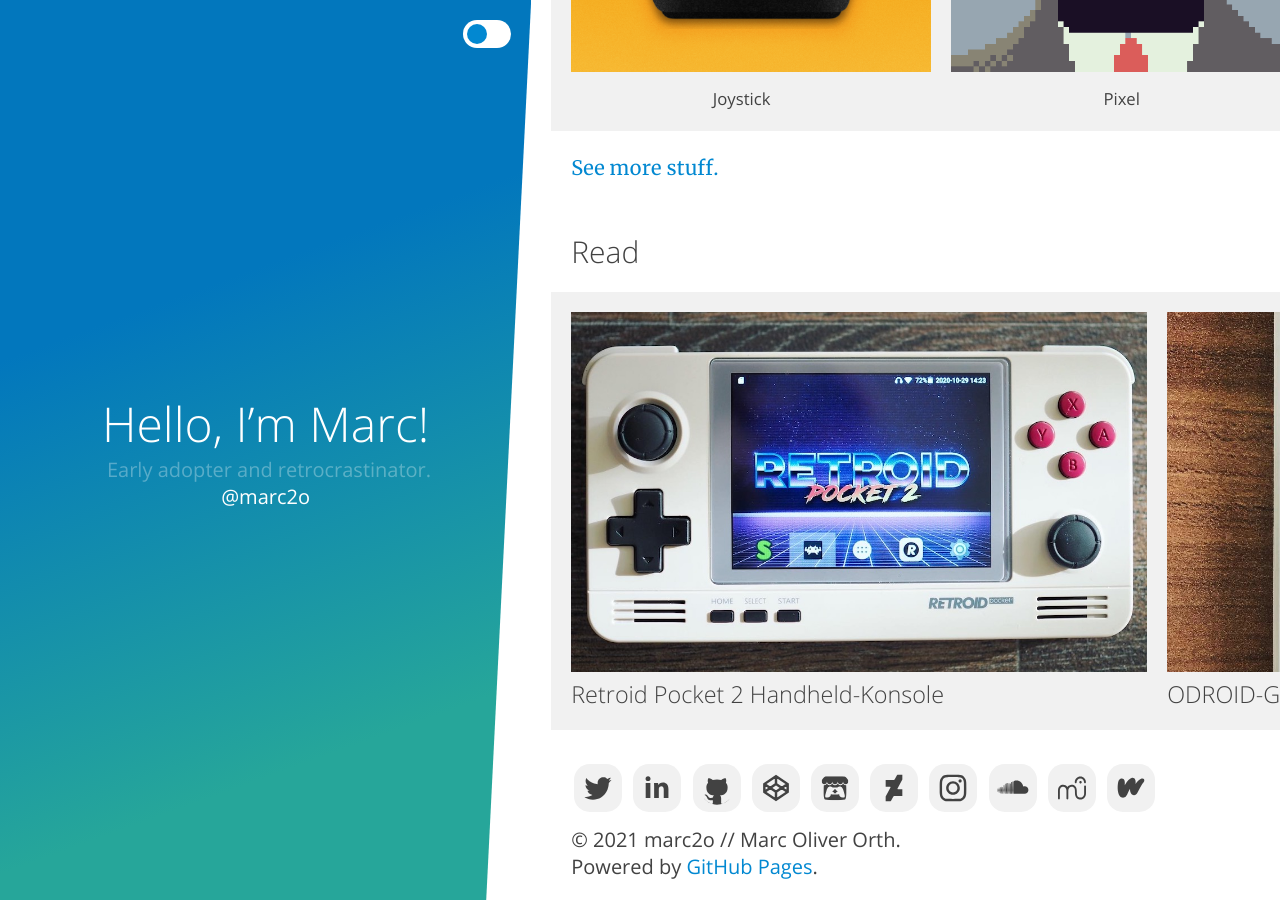
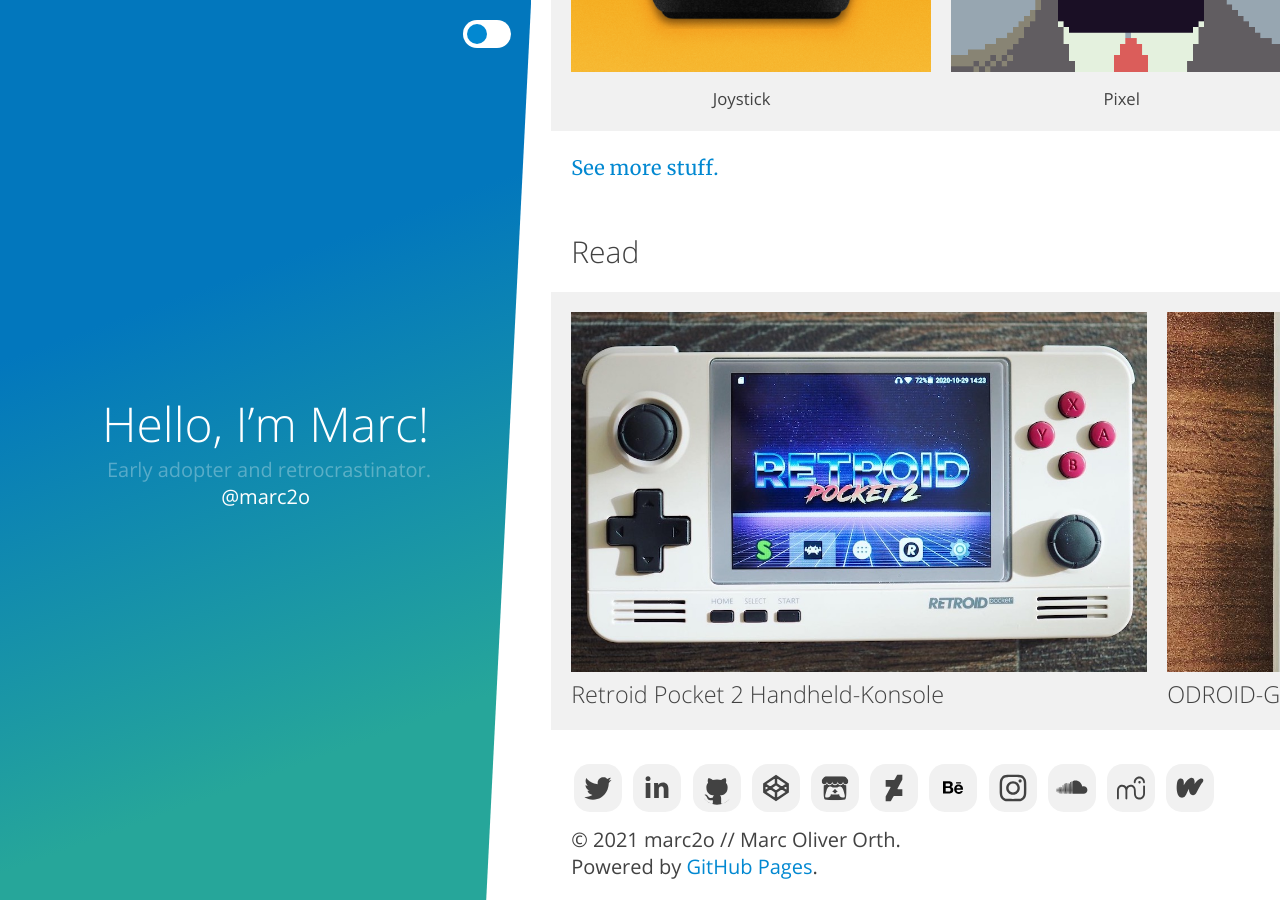
Before and after one commit to marc2o/marc2o.github.io, a Jekyll site: the page built from index.md, in a window 1280 px wide and 900 px high, scrolled down 653 px. Built offline with Jekyll 4.4.1, drawn with Linux system fonts in a browser that asks for light colours.

Commit message:
Update follow.html

```diff
--- a/_includes/follow.html
+++ b/_includes/follow.html
@@ -96,6 +96,14 @@
       </a>
     </li>
     <li>
+      <a href="https://www.behance.net/marc2o" title="Behance" rel="me" target="_blank">
+        <svg width="100%" height="100%" viewBox="0 0 48 48"  xmlns="http://www.w3.org/2000/svg">
+          <path d="M18.9811 16C19.6726 16 20.3114 16.0527 20.8976 16.2107C21.4837 16.3161 21.9645 16.5335 22.3926 16.7969C22.8207 17.0603 23.1368 17.4357 23.3541 17.9165C23.5649 18.3973 23.6768 18.9834 23.6768 19.6223C23.6768 20.3665 23.5188 21.0053 23.1434 21.4861C22.8207 21.9668 22.2938 22.3949 21.6484 22.7111C22.5572 22.9745 23.2487 23.4553 23.6702 24.0941C24.0917 24.7329 24.3618 25.5298 24.3618 26.4387C24.3618 27.1829 24.2037 27.8217 23.9337 28.3552C23.6702 28.8886 23.2422 29.3694 22.7614 29.6855C22.2806 30.0083 21.6945 30.2717 21.0556 30.4297C20.4168 30.5878 19.778 30.6932 19.1391 30.6932L12 30.7064V16H18.9811ZM18.553 21.9668C19.1391 21.9668 19.6199 21.8088 19.9887 21.5388C20.3575 21.2687 20.5222 20.7945 20.5222 20.2084C20.5222 19.8857 20.4695 19.5696 20.3641 19.3588C20.2587 19.1481 20.1007 18.9834 19.8833 18.8254C19.6726 18.72 19.4553 18.6146 19.1918 18.5619C18.9284 18.5092 18.6584 18.5092 18.3422 18.5092H15.2534V21.9734C15.2534 21.9668 18.553 21.9668 18.553 21.9668ZM18.7111 28.2564C19.0338 28.2564 19.3499 28.2037 19.6199 28.151C19.8833 28.0983 20.1534 27.993 20.3641 27.8283C20.5749 27.6637 20.7395 27.5056 20.8976 27.2422C21.003 26.9787 21.1083 26.656 21.1083 26.2806C21.1083 25.5364 20.8976 25.003 20.4695 24.6276C20.0414 24.3048 19.4553 24.1468 18.7637 24.1468H15.2534V28.2498H18.7111V28.2564Z"/>
+          <path d="M28.9983 28.2037C29.4263 28.6318 30.0652 28.8425 30.9148 28.8425C31.5009 28.8425 32.0344 28.6845 32.4625 28.4144C32.8905 28.0917 33.154 27.7756 33.2593 27.4529H35.8674C35.4393 28.7306 34.8005 29.6394 33.9509 30.2256C33.1013 30.759 32.0871 31.0752 30.8621 31.0752C30.0125 31.0752 29.2617 30.9171 28.5702 30.6471C27.8787 30.3836 27.3452 30.0082 26.8644 29.4748C26.3836 28.994 26.0148 28.4079 25.7975 27.7163C25.5341 27.0248 25.4221 26.2806 25.4221 25.4244C25.4221 24.6275 25.5275 23.8767 25.7975 23.1852C26.0675 22.4937 26.4363 21.9076 26.9171 21.3741C27.3979 20.8933 27.984 20.4652 28.6229 20.2018C29.3144 19.9384 30.0059 19.7737 30.8621 19.7737C31.7709 19.7737 32.5678 19.9318 33.2593 20.3072C33.9509 20.6826 34.4843 21.1041 34.9124 21.7429C35.3405 22.3291 35.6566 23.0206 35.874 23.7648C35.9793 24.509 36.032 25.2598 35.9793 26.1094H28.254C28.254 26.9787 28.5702 27.7756 28.9983 28.2037ZM32.3571 22.6057C31.9817 22.2303 31.3955 22.0195 30.704 22.0195C30.2232 22.0195 29.8544 22.1249 29.5317 22.283C29.209 22.441 28.9983 22.6584 28.7875 22.8691C28.5768 23.0799 28.4648 23.3499 28.4121 23.6133C28.3594 23.8767 28.3067 24.0941 28.3067 24.3048H33.1013C32.9959 23.5145 32.7259 22.9811 32.3571 22.6057ZM27.6679 17.0142H33.6347V18.45H27.6679V17.0142Z"/>
+        </svg>
+      </a>
+    </li>
+    <li>
       <a href="http://instagram.com/marc2o" rel="me" title="Instagram" target="_blank">
         <svg viewBox="0 0 48 48" version="1.1">
           <g transform="matrix(0.0635121,0,0,0.0635121,11.8692,9.83677)" fill="#ffffff">
```
